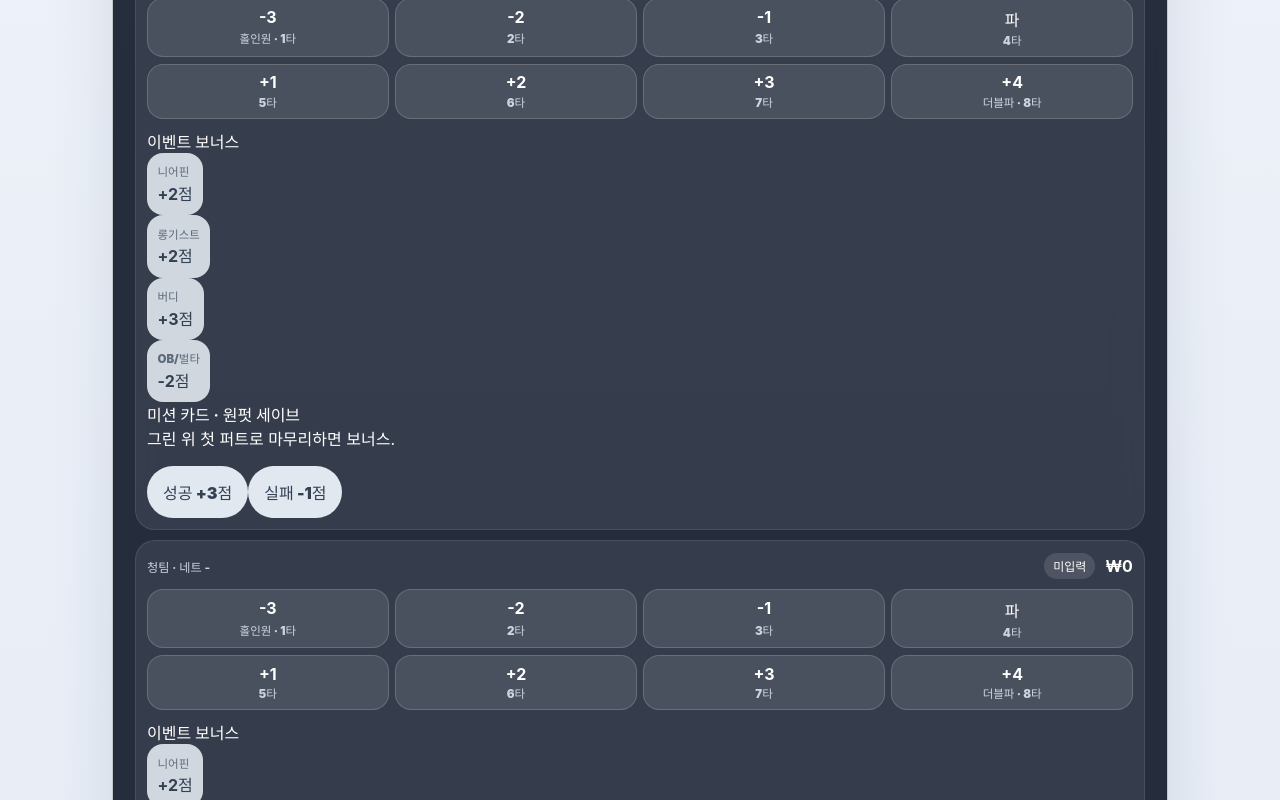
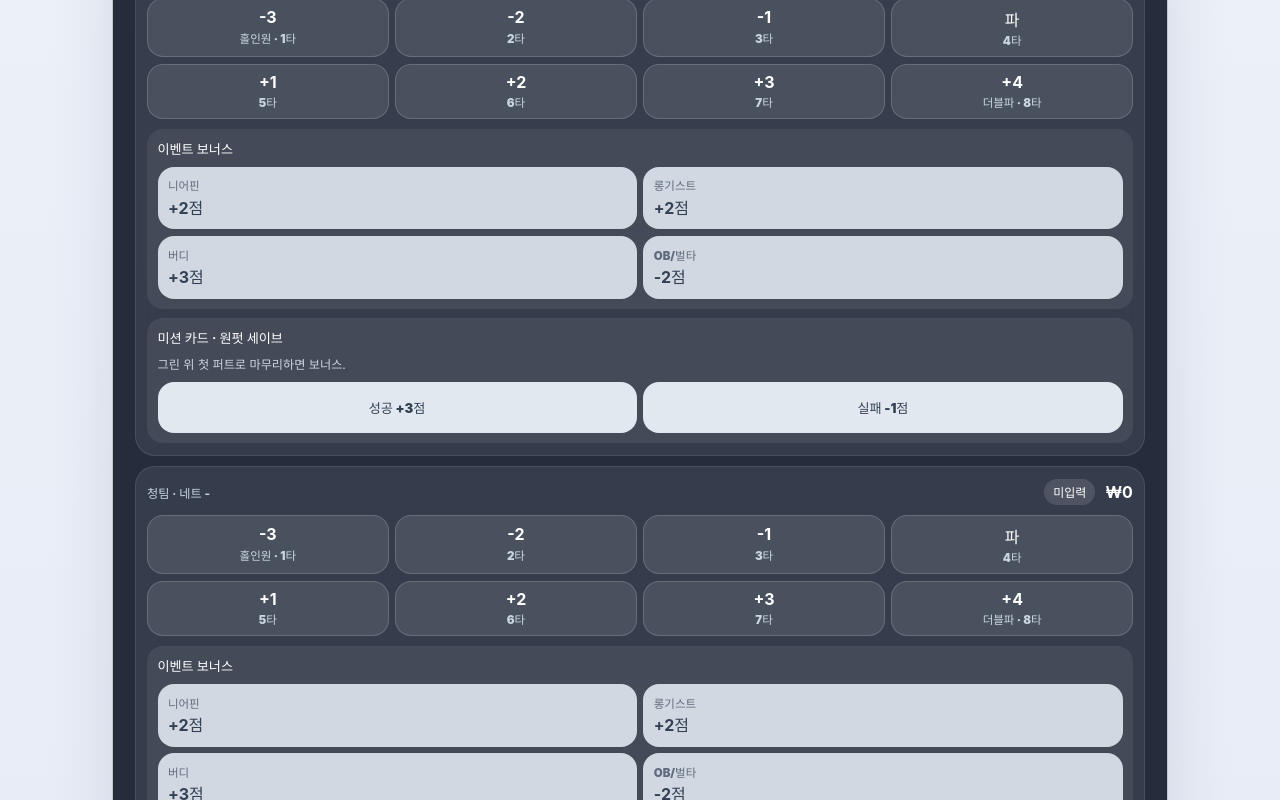
Before and after one commit to ys-laube/goodgolfform, a React (Vite) app: page / in a window 1280 px wide. Shown: the part 1960-2760 px from the top of the page. Built offline with nearby package versions, Linux system fonts and the light colour scheme.

Commit message:
task: scorecard row context controls

```diff
--- a/src/styles.css
+++ b/src/styles.css
@@ -476,6 +476,53 @@ button:focus-visible {
   text-align: center;
 }
 
+.score-row-context,
+.context-action-group {
+  display: grid;
+  gap: 0.55rem;
+}
+
+.context-action-group {
+  border-radius: 1rem;
+  background: rgba(255, 255, 255, 0.07);
+  padding: 0.65rem;
+}
+
+.context-action-group > strong {
+  color: #fff;
+  font-size: 0.82rem;
+}
+
+.context-action-group p {
+  margin: 0;
+  color: #cbd5e1;
+  font-size: 0.76rem;
+  line-height: 1.4;
+}
+
+.score-event-grid,
+.mission-button-row {
+  display: grid;
+  gap: 0.42rem;
+}
+
+.score-event-grid {
+  grid-template-columns: repeat(2, minmax(0, 1fr));
+}
+
+.mission-button-row {
+  grid-template-columns: repeat(2, minmax(0, 1fr));
+}
+
+.mission-button-row .toggle-action {
+  border-radius: 1rem;
+  font-size: 0.82rem;
+}
+
+.mission-button-row .toggle-action.danger.active {
+  background: #7f1d1d;
+}
+
 .score-row-header b,
 .balance-row b,
 .calculation-list b,
```
Also changed, not shown: 1 other file (tests, documents, lock files or other folders).
